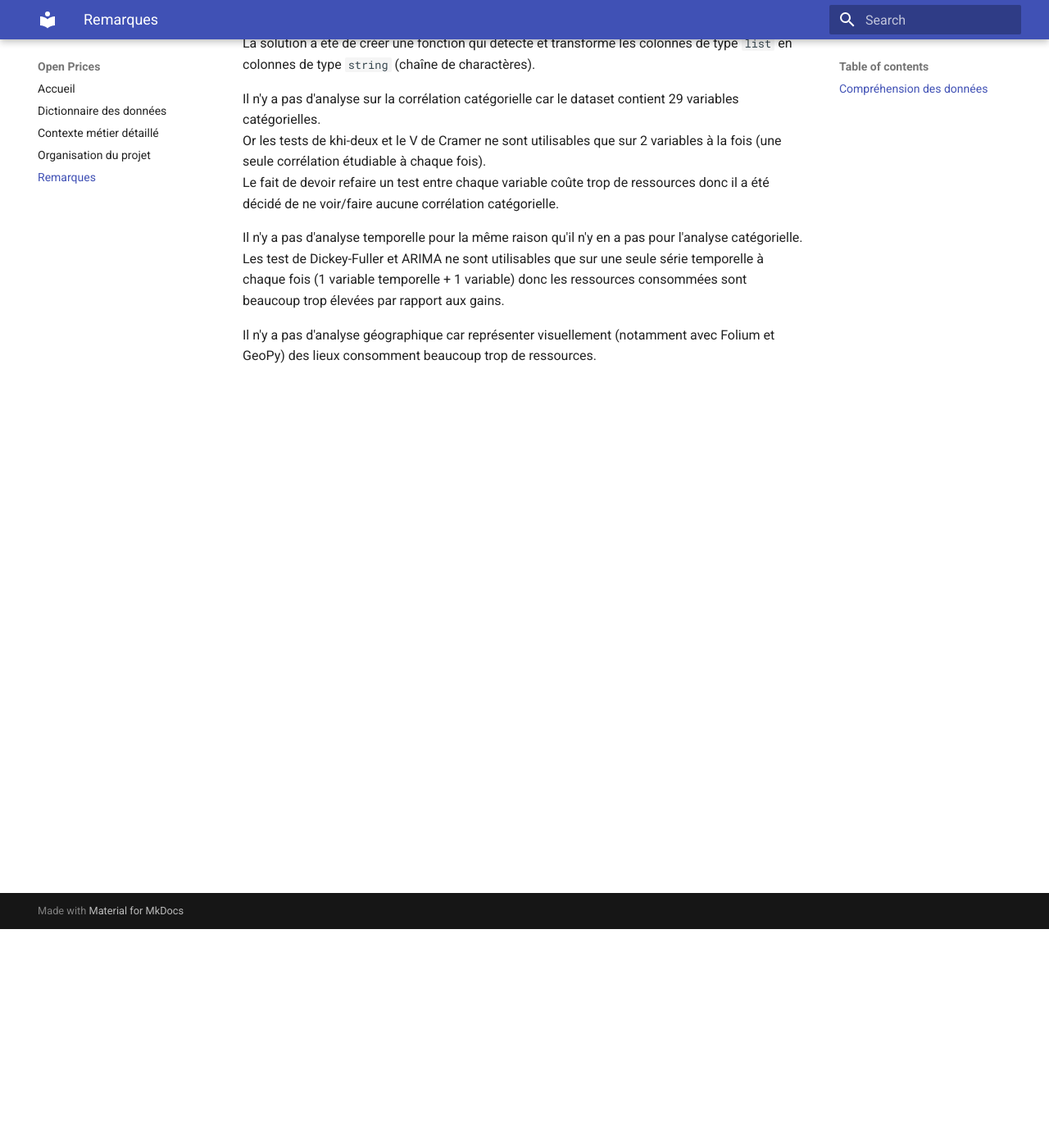
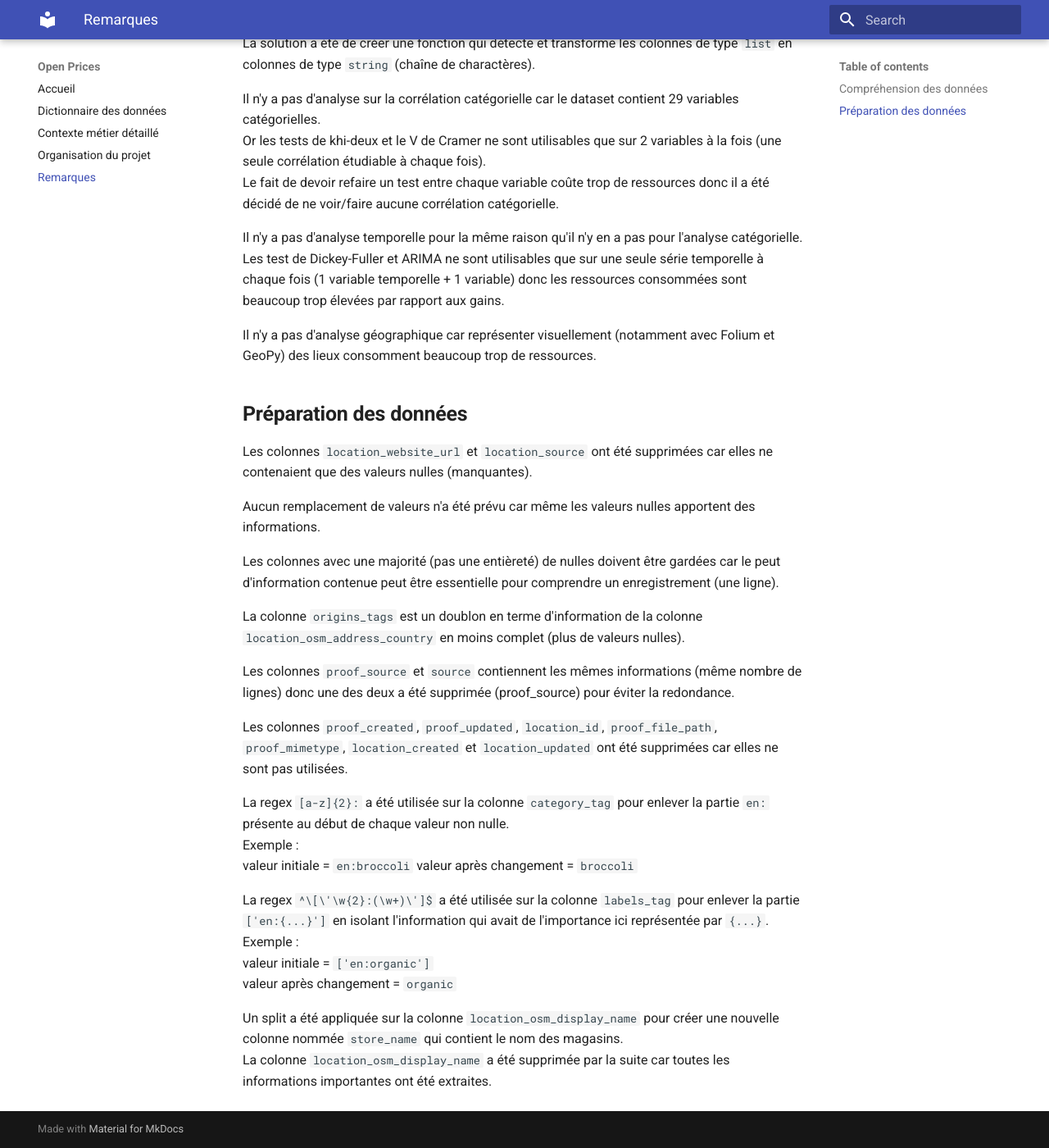
Before and after one commit to Ornellah/open_prices, an MkDocs documentation site: the page built from docs/remarques.md, in a window 1280 px wide and 1400 px high, scrolled down 267 px. Shown: the whole window at 82% size. Built offline with MkDocs 1.6.1 and Material for MkDocs 9.7.7, drawn with Linux system fonts in a browser that asks for light colours.

Commit message:
add preparation de donnees to remarques.md

```diff
--- a/docs/remarques.md
+++ b/docs/remarques.md
@@ -14,3 +14,30 @@ Il n'y a pas d'analyse temporelle pour la même raison qu'il n'y en a pas pour l
 Les test de Dickey-Fuller et ARIMA ne sont utilisables que sur une seule série temporelle à chaque fois (1 variable temporelle + 1 variable) donc les ressources consommées sont beaucoup trop élevées par rapport aux gains.<br>
 
 Il n'y a pas d'analyse géographique car représenter visuellement (notamment avec Folium et GeoPy) des lieux consomment beaucoup trop de ressources.<br>
+
+## **Préparation des données**
+
+Les colonnes `location_website_url` et `location_source` ont été supprimées car elles ne contenaient que des valeurs nulles (manquantes).<br>
+
+Aucun remplacement de valeurs n'a été prévu car même les valeurs nulles apportent des informations.<br>
+
+Les colonnes avec une majorité (pas une entièreté) de nulles doivent être gardées car le peut d'information contenue peut être essentielle pour comprendre un enregistrement (une ligne).<br>
+
+La colonne `origins_tags` est un doublon en terme d'information de la colonne `location_osm_address_country` en moins complet (plus de valeurs nulles).<br>
+
+Les colonnes `proof_source` et `source` contiennent les mêmes informations (même nombre de lignes) donc une des deux a été supprimée (proof_source) pour éviter la redondance.<br>
+
+Les colonnes `proof_created`, `proof_updated`, `location_id`, `proof_file_path`, `proof_mimetype`, `location_created` et `location_updated` ont été supprimées car elles ne sont pas utilisées.<br>
+
+La regex `[a-z]{2}:` a été utilisée sur la colonne `category_tag` pour enlever la partie `en:` présente au début de chaque valeur non nulle.
+Exemple :
+valeur initiale = `en:broccoli`
+valeur après changement = `broccoli`
+
+La regex `^\[\'\w{2}:(\w+)\']$` a été utilisée sur la colonne `labels_tag` pour enlever la partie `['en:{...}']` en isolant l'information qui avait de l'importance ici représentée par `{...}`.
+Exemple :
+valeur initiale = `['en:organic']`
+valeur après changement = `organic`
+
+Un split a été appliquée sur la colonne `location_osm_display_name` pour créer une nouvelle colonne nommée `store_name` qui contient le nom des magasins.
+La colonne `location_osm_display_name` a été supprimée par la suite car toutes les informations importantes ont été extraites.
```
